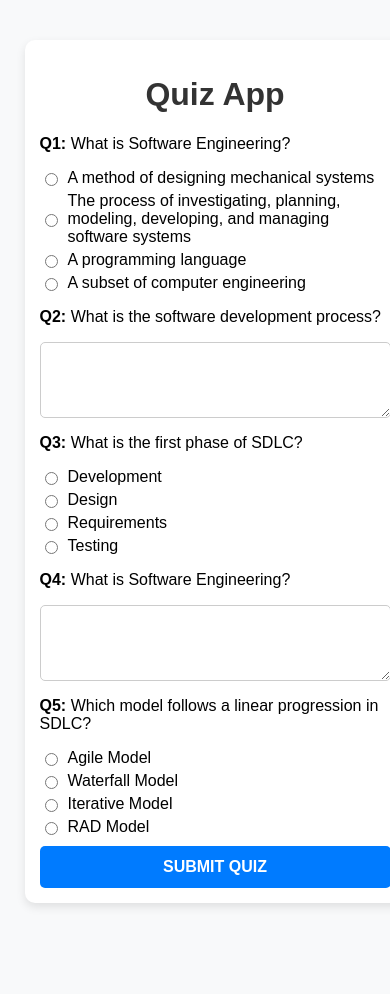
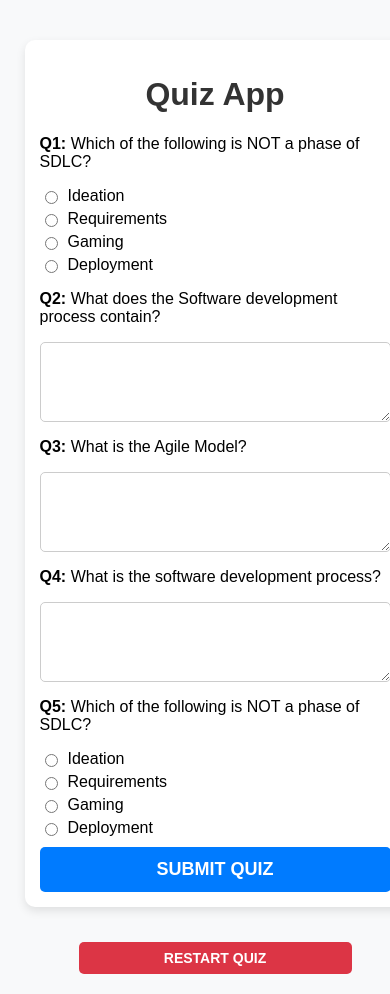
Before and after one commit to pbar8017/quiz-app, a React (Vite) app: page / in a window 390 px wide. Shown: the top 994 px of the page. Before the commit the page ends 943 px from the top, so only its background shows below. Built offline with nearby package versions, Linux system fonts and the light colour scheme.

Commit message:
More questions added about SDLC and approaches

```diff
--- a/src/App.jsx
+++ b/src/App.jsx
@@ -33,7 +33,34 @@ const App = () => {
             }
         });
         setScore({ correctAnswers, writtenResponses });
+
+        const refreshButton = document.createElement("button");
+        refreshButton.innerText = "Restart Quiz";
+        refreshButton.id = "refresh-btn";
+        refreshButton.onclick = refreshQuiz;
+        document.body.appendChild(refreshButton);
     };
+
+    const refreshButtonStyle = document.createElement("style");
+    refreshButtonStyle.type = "text/css";
+    refreshButtonStyle.innerText = `
+    #refresh-btn {
+        display: block;
+        width: 100%;
+        padding: 10px;
+        margin-top: 20px;
+        font-size: 18px;
+        font-weight: bold;
+        color: white;
+        background-color: #dc3545;
+        border: none;
+        border-radius: 5px;
+        cursor: pointer;
+    }
+    #refresh-btn:hover {
+        background-color: #c82333;
+    }
+`;
 
     return (
         <div className="quiz-container">
@@ -74,6 +101,7 @@ const App = () => {
                     ))}
                 </div>
             )}
+
         </div>
     );
 };
--- a/src/quizData.jsx
+++ b/src/quizData.jsx
@@ -178,7 +178,133 @@ const quizData = [
       "Testing"
     ],
     answer: 2
+  },
+
+  {
+    question: "What is the Software Development Lifecycle?",
+    type: "written",
+    answer: "SDLC is a set of activities and associated results that produce software. It is the methodology used by developers to implement the software development steps."
+  },
+  {
+    question: "Which of the following is NOT a phase of SDLC?",
+    type: "multiple-choice",
+    options: [
+      "Ideation",
+      "Requirements",
+      "Gaming",
+      "Deployment"
+    ],
+    answer: 2
+  },
+  {
+    question: "What is the Waterfall Model?",
+    type: "written",
+    answer: "A sequential development process where each phase begins at the end of the previous one. It is called a linear model."
+  },
+  {
+    question: "What is the Agile Model?",
+    type: "written",
+    answer: "A repetitive iterative approach where tasks are completed in cyclical progressions known as sprints lasting 2 to 4 weeks each."
+  },
+  {
+    question: "Which model follows a linear progression in SDLC?",
+    type: "multiple-choice",
+    options: [
+      "Agile Model",
+      "Waterfall Model",
+      "Iterative Model",
+      "RAD Model"
+    ],
+    answer: 1
+  },
+  {
+    question: "Which software development model follows sprints and iterations?",
+    type: "multiple-choice",
+    options: [
+      "Waterfall Model",
+      "V-Model",
+      "Agile Model",
+      "Big Bang Model"
+    ],
+    answer: 2
+  },
+  {
+    question: "Identify the correct order of the Waterfall Model phases.",
+    type: "multiple-choice",
+    options: [
+      "Requirements -> Development -> Design -> Testing -> Maintenance",
+      "Design -> Requirements -> Testing -> Development -> Deployment",
+      "Requirements -> Design -> Development -> Testing -> Deployment -> Maintenance",
+      "Testing -> Development -> Design -> Requirements -> Deployment"
+    ],
+    answer: 2
+  },
+  {
+    question: "What is the first phase of SDLC?",
+    type: "multiple-choice",
+    options: [
+      "Development",
+      "Design",
+      "Requirements",
+      "Testing"
+    ],
+    answer: 2
+  },
+  {
+    question: "What is a programming paradigm?",
+    type: "written",
+    answer: "A paradigm conceptualizes and structures the implementation of a computer program."
+  },
+  {
+    question: "Which of the following is an imperative programming paradigm?",
+    type: "multiple-choice",
+    options: [
+      "Functional Programming",
+      "Object-Oriented Programming",
+      "Declarative Programming",
+      "Event-Driven Programming"
+    ],
+    answer: 1
+  },
+  {
+    question: "What is procedural programming?",
+    type: "written",
+    answer: "Procedural programming divides a program into procedures or tasks, focusing on a step-by-step approach to solve a problem."
   }
 ];
 
+// Function to refresh the quiz
+function refreshQuiz() {
+  window.location.reload();
+}
+
 export default quizData;
+
+// Adding refresh button functionality to UI
+const refreshButton = document.createElement("button");
+refreshButton.innerText = "Restart Quiz";
+refreshButton.id = "refresh-btn";
+refreshButton.onclick = refreshQuiz;
+document.body.appendChild(refreshButton);
+
+const refreshButtonStyle = document.createElement("style");
+refreshButtonStyle.type = "text/css";
+refreshButtonStyle.innerText = `
+    #refresh-btn {
+        display: block;
+        width: 100%;
+        padding: 10px;
+        margin-top: 20px;
+        font-size: 18px;
+        font-weight: bold;
+        color: white;
+        background-color: #dc3545;
+        border: none;
+        border-radius: 5px;
+        cursor: pointer;
+    }
+    #refresh-btn:hover {
+        background-color: #c82333;
+    }
+`;
+document.head.appendChild(refreshButtonStyle);
--- a/src/style.css
+++ b/src/style.css
@@ -33,16 +33,20 @@ h1 {
 
 button {
   transition: background-color 0.3s ease-in-out;
-}
-
-button:hover {
-  background-color: #0056b3;
+  padding: 12px;
+  font-size: 18px;
+  font-weight: bold;
+  border: none;
+  border-radius: 5px;
+  cursor: pointer;
+  text-transform: uppercase;
 }
 
 /* Styles for the submit button and score display */
 #submit-btn {
   background-color: #28a745;
-  transition: background-color 0.3s ease-in-out;
+  width: 100%;
+  margin-top: 15px;
 }
 
 #submit-btn:hover {
@@ -110,34 +114,37 @@ textarea {
   font-weight: bold;
   color: white;
   background-color: #007bff;
-  border: none;
-  border-radius: 5px;
-  cursor: pointer;
-  text-transform: uppercase;
 }
 
 #submit-btn:hover {
   background-color: #0056b3;
 }
 
-/* Responsive adjustments */
+/* Refresh Button */
+#refresh-btn {
+  display: block;
+  width: 50%; /* Reduced width */
+  padding: 8px; /* Smaller padding */
+  margin-top: 15px;
+  font-size: 16px; /* Reduced font size */
+  font-weight: bold;
+  color: white;
+  background-color: #dc3545;
+  border: none;
+  border-radius: 5px;
+  cursor: pointer;
+  text-transform: uppercase;
+  transition: background-color 0.3s ease-in-out;
+}
+
+#refresh-btn:hover {
+  background-color: #c82333;
+}
+
+/* Responsive Styling */
 @media (max-width: 600px) {
-  .quiz-container {
-    width: 100%;
-    padding: 15px;
-  }
-  .question {
-    font-size: 16px;
-    width: 100%;
-  }
-  textarea {
-    min-height: 60px;
-    width: 100%;
-  }
-  .option {
-    width: 100%;
-  }
-  #submit-btn {
-    font-size: 16px;
+  #refresh-btn {
+    width: 70%; /* Adjusted for smaller screens */
+    font-size: 14px;
   }
 }
```
